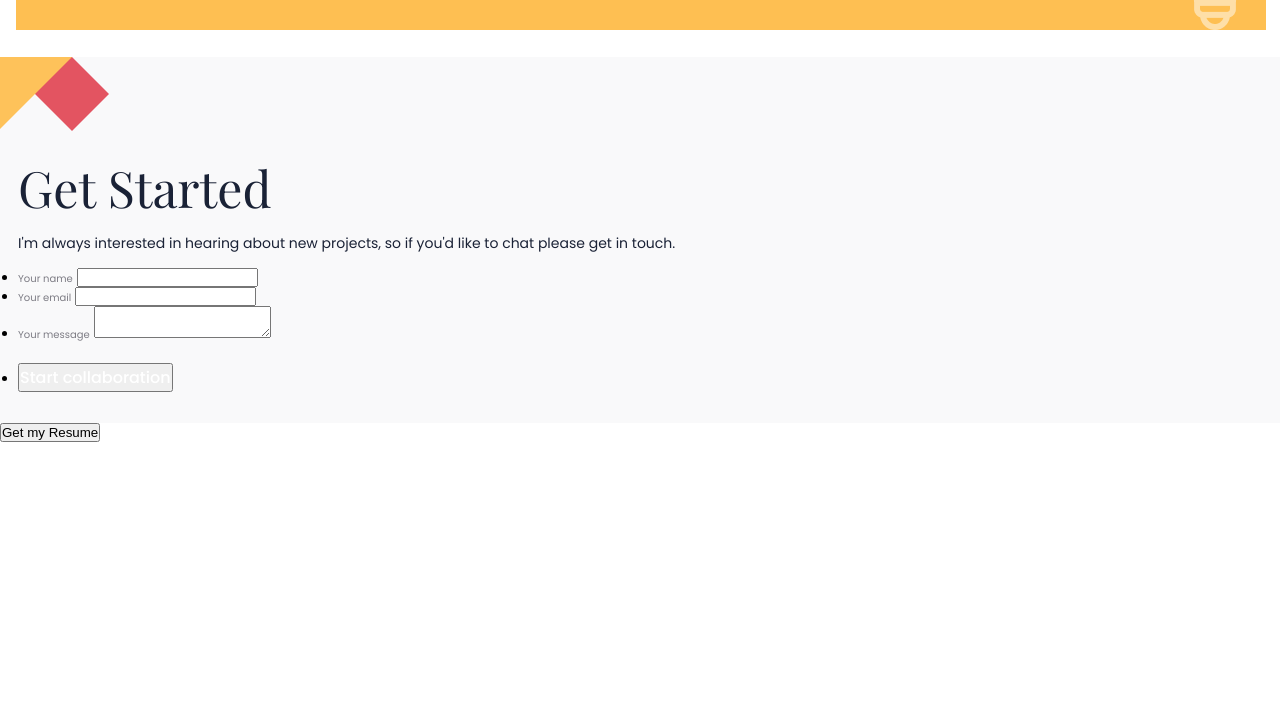
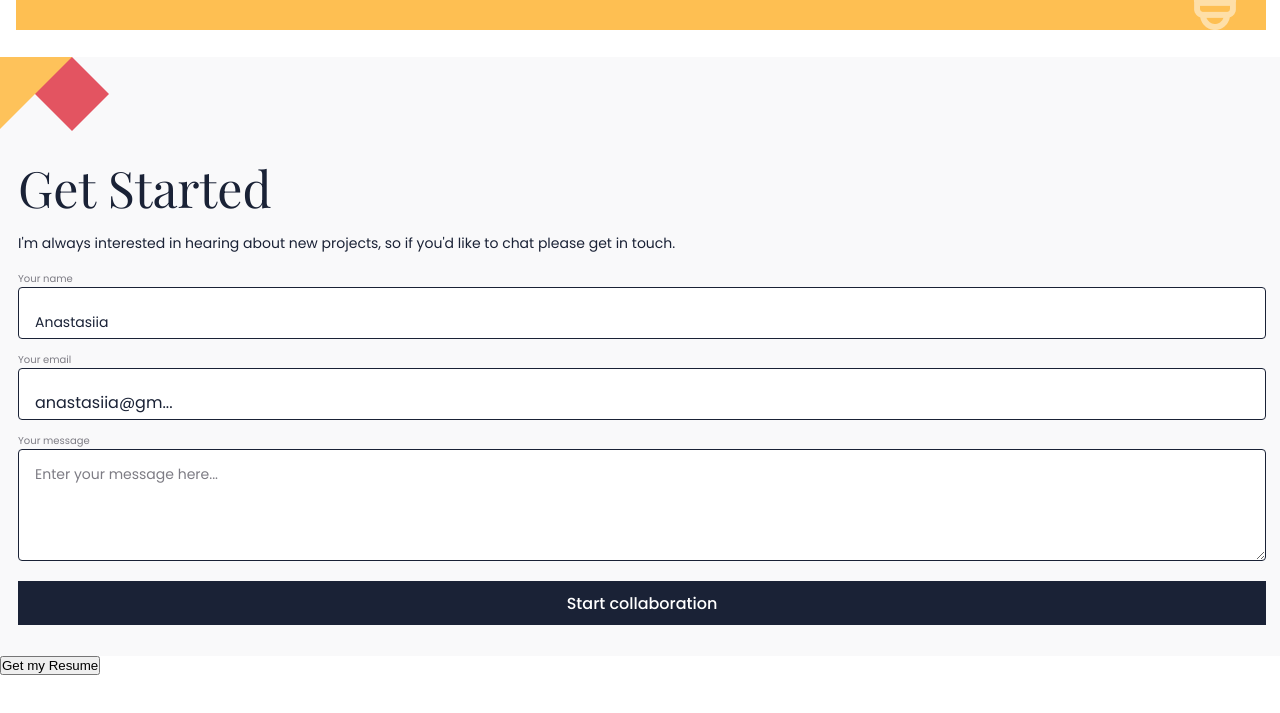
Before and after one commit to Zilola-Nazarova/zilola-portfolio, a plain HTML site: page index.html in a window 1280 px wide. Shown: the part 7501-8214 px from the top of the page. Before the commit the page ends 8051 px from the top, so only its background shows below. Drawn offline with nearby package versions, Linux system fonts and the light colour scheme.

Commit message:
Style and position the <form> in the contact-form section

```diff
--- a/index.html
+++ b/index.html
@@ -149,23 +149,13 @@
       <h2 class="dark-blue playfair">Get Started</h2>
       <p class="dark-blue poppins">I'm always interested in hearing about new projects, so if you'd like to chat please get in touch.</p>
       <form action="#">
-        <ul>
-          <li>
-            <label class="poppins" for="user-name">Your name</label>
-            <input type="text" id="user-name" name="user_name">
-          </li>
-          <li>
-            <label class="poppins" for="user-email">Your email</label>
-            <input type="text" id="user-email" name="user_email">
-          </li>
-          <li>
-            <label class="poppins" for="user-message">Your message</label>
-            <textarea id="user-message" name="user_message"></textarea>
-          </li>
-          <li>
-            <button class="poppins white" >Start collaboration</button>
-          </li>
-          </ul>
+        <label class="poppins" for="user-name">Your name</label>
+        <input type="text" id="user-name" name="user_name" placeholder="Anastasiia">
+        <label class="poppins" for="user-email">Your email</label>
+        <input type="text" id="user-email" name="user_email" placeholder="anastasiia@gm...">
+        <label class="poppins" for="user-message">Your message</label>
+        <textarea id="user-message" name="user_message" placeholder="Enter your message here..."></textarea>
+        <button class="poppins white" >Start collaboration</button>
       </form>
     </section>
   </main>
--- a/styles.css
+++ b/styles.css
@@ -265,7 +265,47 @@ a.see-project:active,
   color: #7d7c84;
 }
 
+#contact-form input,
+#contact-form textarea {
+  display: block;
+  width: 100%;
+  border: 1px solid #1A2236;
+  border-radius: 4px;
+}
+
+#contact-form input {
+  margin-bottom: 10px;
+  height: 52px;
+  padding: 23px 16px 5px 16px;
+}
+
+#contact-form textarea {
+  height: 112px;
+  padding: 14px 16px;
+}
+
+#contact-form input::placeholder,
+#contact-form textarea::placeholder {
+  font-size: 14px;
+  color: #7D7C84;
+  font-family: 'Poppins', sans-serif;
+  font-weight: 400;
+}
+
+#contact-form input::placeholder {
+  color: #1a2236;
+}
+
+#contact-form input#user-email::placeholder {
+  color: #1a2236;
+  font-size: 16px;
+}
+
 #contact-form button {
+  width: 100%;
+  height: 44px;
+  border: none;
+  background-color: #1a2236;
   margin-top: 20px;
   font-weight: 500;
   font-size: 16px;
```
